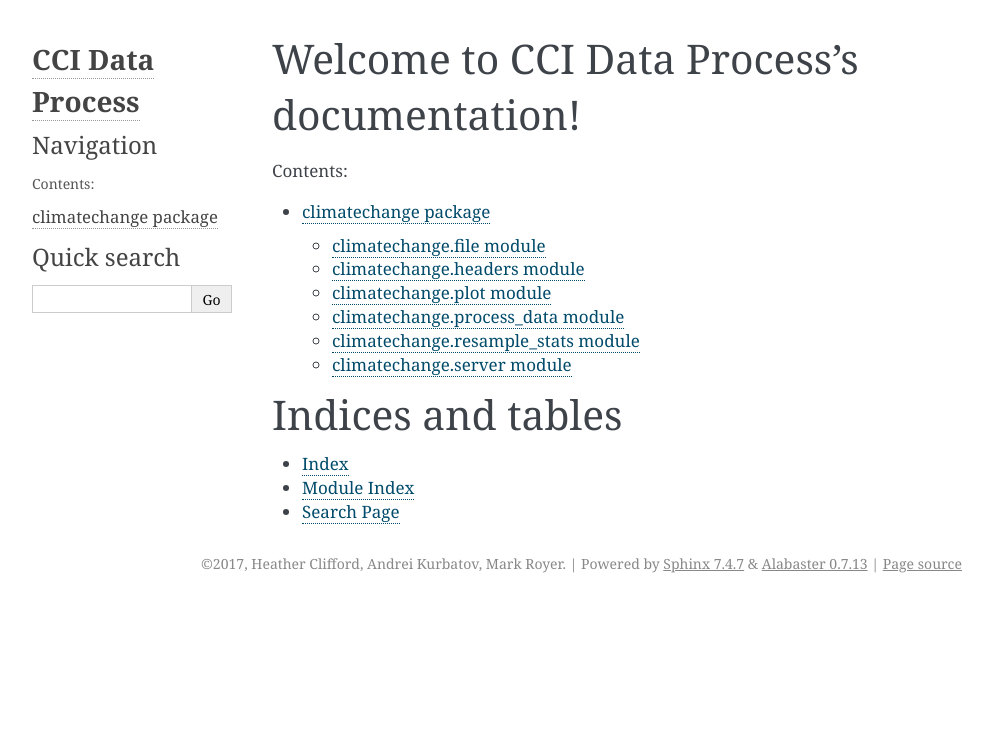
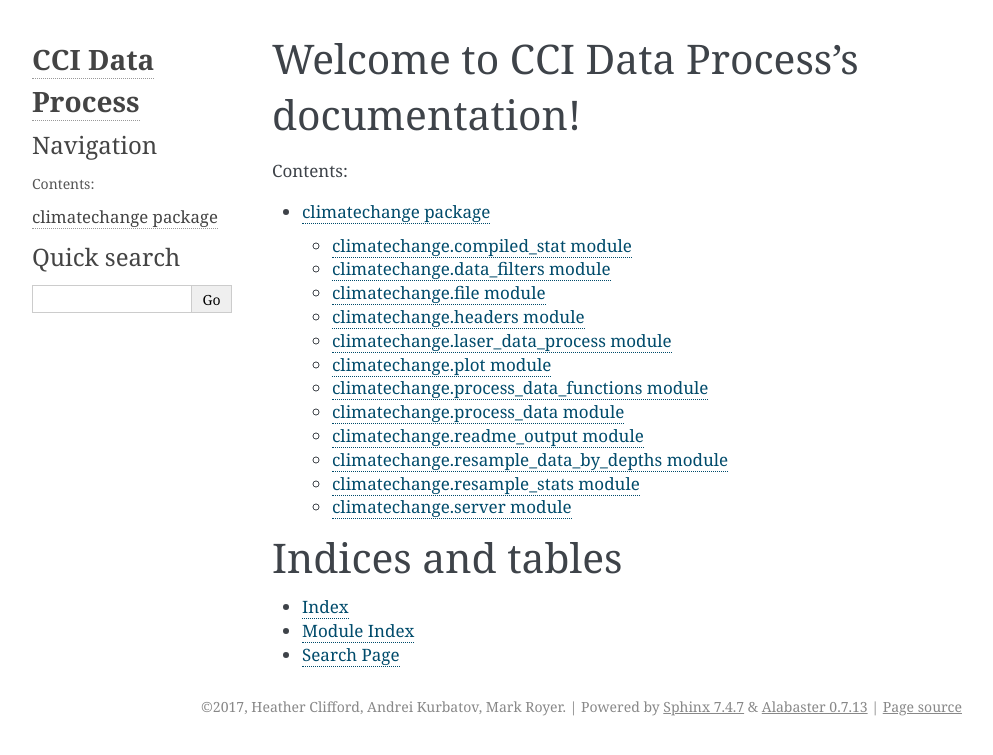
Before and after one commit to ClimateChangeInstitute/cci-data-process, a Sphinx documentation site: the page built from doc/index.rst, in a window 1280 px wide. Shown: the top 755 px of the page, without its empty margins (148-1141 px from the left). Built offline with Sphinx 7.4.7, drawn with Linux system fonts in a browser that asks for light colours.

Commit message:
Update sphinx documentation with new modules

```diff
--- a/doc/api.rst
+++ b/doc/api.rst
@@ -1,5 +1,21 @@
 climatechange package
 =====================
+
+climatechange\.compiled_stat module
+-----------------------------------
+
+.. automodule:: climatechange.compiled_stat
+    :members:
+    :undoc-members:
+    :show-inheritance:
+
+climatechange\.data_filters module
+-----------------------------------
+
+.. automodule:: climatechange.data_filters
+    :members:
+    :undoc-members:
+    :show-inheritance:
 
 climatechange\.file module
 --------------------------
@@ -17,6 +33,15 @@ climatechange\.headers module
     :undoc-members:
     :show-inheritance:
 
+climatechange\.laser_data_process module
+----------------------------------------
+
+.. automodule:: climatechange.laser_data_process
+    :members:
+    :undoc-members:
+    :show-inheritance:
+
+
 climatechange\.plot module
 --------------------------
 
@@ -25,6 +50,15 @@ climatechange\.plot module
     :undoc-members:
     :show-inheritance:
 
+climatechange\.process_data_functions module
+--------------------------------------------
+
+.. automodule:: climatechange.process_data_functions
+    :members:
+    :undoc-members:
+    :show-inheritance:
+
+
 climatechange\.process_data module
 ----------------------------------
 
@@ -32,6 +66,24 @@ climatechange\.process_data module
     :members:
     :undoc-members:
     :show-inheritance:
+
+climatechange\.readme_output module
+-----------------------------------
+
+.. automodule:: climatechange.readme_output
+    :members:
+    :undoc-members:
+    :show-inheritance:
+
+climatechange\.resample_data_by_depths module
+---------------------------------------------
+
+.. automodule:: climatechange.resample_data_by_depths
+    :members:
+    :undoc-members:
+    :show-inheritance:
+
+
 
 climatechange\.resample\_stats module
 -------------------------------------
@@ -42,7 +94,7 @@ climatechange\.resample\_stats module
     :show-inheritance:
 
 climatechange\.server module
------------------------------------
+----------------------------
 
 .. automodule:: climatechange.server
     :members:
```
Also changed, not shown: 3 other files.
